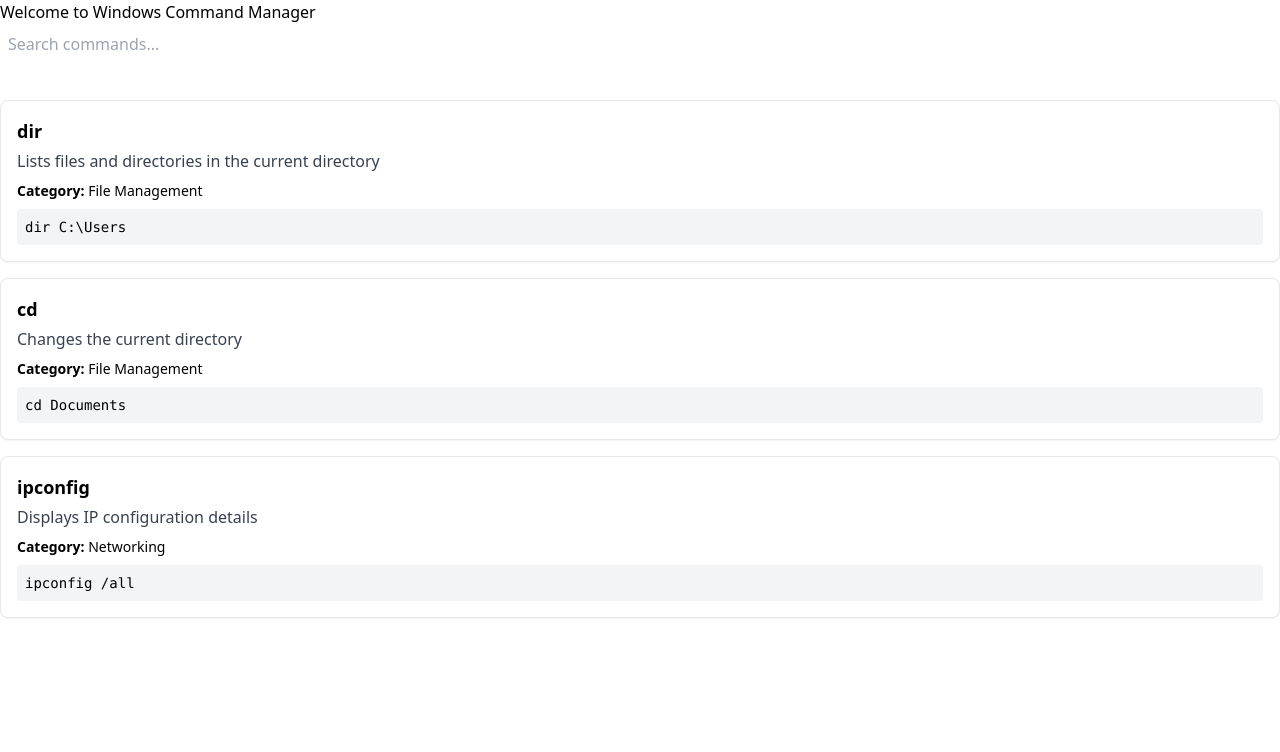
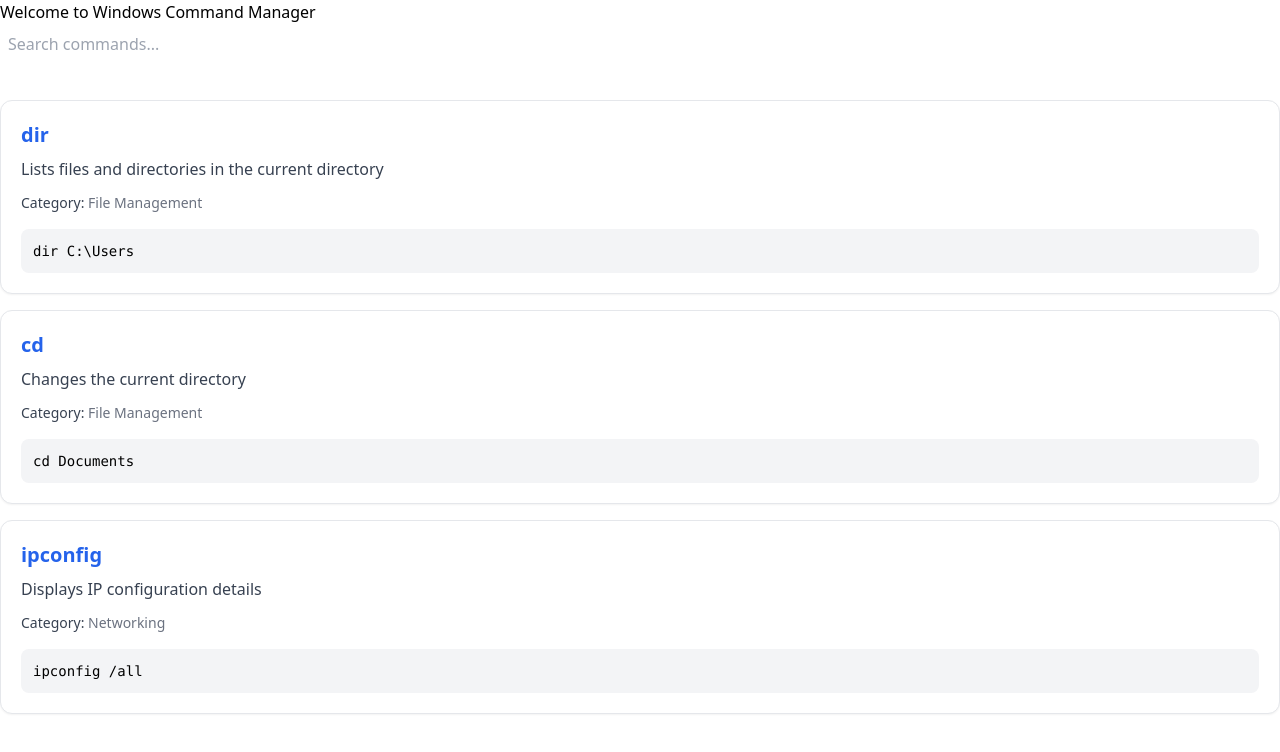
Before and after one commit to VivekVallabhan3407/Windows_Command_Manager, a React (Vite) app: page / in a window 1280 px wide. Shown: the top 752 px of the page. Built offline with nearby package versions, Linux system fonts and the light colour scheme.

Commit message:
added styling to command cards

```diff
--- a/src/components/CommandCard.jsx
+++ b/src/components/CommandCard.jsx
@@ -1,15 +1,26 @@
 const CommandCard = ({ command }) => {
   return (
-    <div className="border rounded-lg p-4 shadow-sm bg-white">
-      <h3 className="text-lg font-semibold">{command.command}</h3>
-      <p className="text-gray-700 mt-1">{command.description}</p>
+    <div className="border border-gray-200 rounded-xl p-5 bg-white shadow-sm hover:shadow-md transition">
 
-      <p className="text-sm mt-2">
-        <b>Category:</b> {command.category}
+      {/* Command name */}
+      <h3 className="text-xl font-semibold text-blue-600">
+        {command.command}
+      </h3>
+
+      {/* Description */}
+      <p className="text-gray-700 mt-2">
+        {command.description}
       </p>
 
-      <pre className="bg-gray-100 p-2 rounded mt-2 text-sm overflow-x-auto">
-        {command.example}
+      {/* Category */}
+      <p className="text-sm mt-3 text-gray-500">
+        <span className="font-medium text-gray-700">Category:</span>{" "}
+        {command.category}
+      </p>
+
+      {/* Example */}
+      <pre className="mt-4 bg-gray-100 text-sm p-3 rounded-lg overflow-x-auto">
+        <code>{command.example}</code>
       </pre>
     </div>
   );
```
